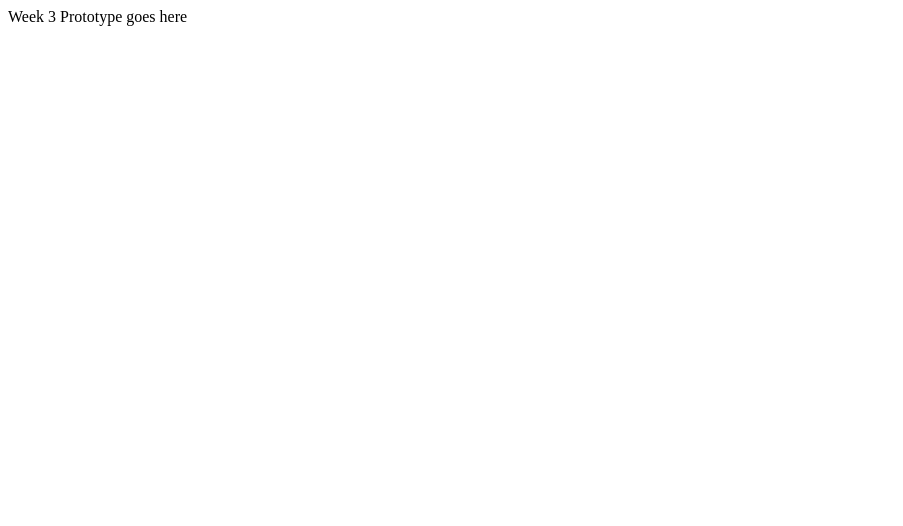
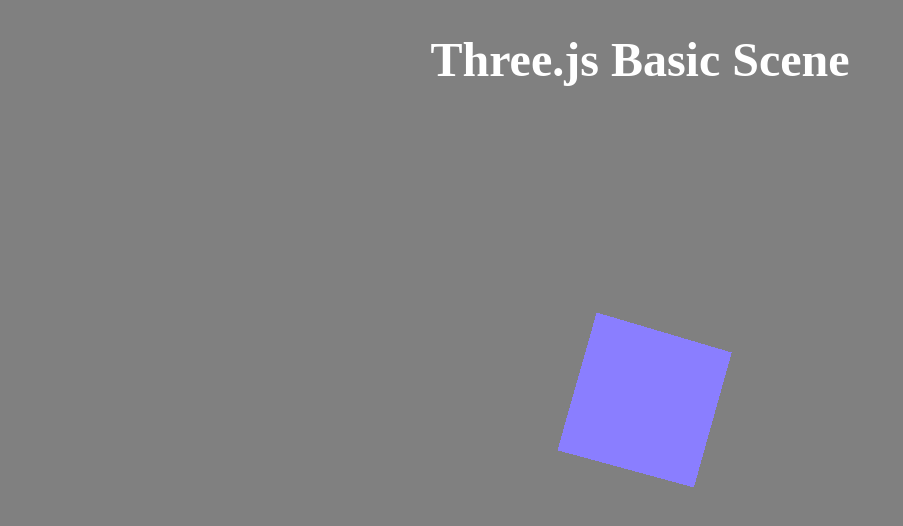
Before and after one commit to Jmoneyaya/IASC-2P02, a plain HTML site: page Week3/index.html in a window 1280 px wide. Shown: the whole page, without its empty margins (0-903 px from the left). Drawn offline with nearby package versions, Linux system fonts and the light colour scheme.

Commit message:
Week 3ish

```diff
--- a/Week3/index.html
+++ b/Week3/index.html
@@ -1 +1,25 @@
-Week 3 Prototype goes here
+<!DOCTYPE html>
+<head>
+    <title>
+        Basic Scene Prototype
+    </title>
+
+    <!-- css -->
+    <link rel="stylesheet" href="style.css">
+
+    <script type="importmap">
+    {
+        "imports":{
+            "three": "https://ga.jspm.io/npm:three@0.160.1/build/three.module.js"
+        }
+    }
+</script>
+
+
+    <!-- three.js scene-->
+    <script src="script.js" type="module"></script>
+</head>
+<body>
+    <h1>Three.js Basic Scene</h1>
+    <canvas class="webgl"></canvas>
+</body>
--- /dev/null
+++ b/Week3/script.js
@@ -0,0 +1,78 @@
+import * as THREE from "three"
+
+/***********
+** SCENE **
+***********/
+// Canvas
+const canvas = document.querySelector('.webgl')
+
+// Scene
+const scene = new THREE.Scene()
+scene.background = new THREE.Color('gray')
+
+// Camera
+const camera = new THREE.PerspectiveCamera(
+    75,
+    window.innerWidth / window.innerHeight,
+    0.1,
+    100
+)
+camera.position.set(0, 0, 5)
+scene.add(camera)
+
+// Renderer
+const renderer = new THREE.WebGLRenderer({
+    canvas: canvas
+})
+renderer.setSize(window.innerWidth, window.innerHeight)
+
+/***********
+** MESHES **
+************/
+// testSphere
+const sphereGeometry = new THREE.SphereGeometry(1)
+const sphereMaterial = new THREE.MeshNormalMaterial()
+const testSphere = new THREE.Mesh(sphereGeometry, sphereMaterial)
+
+//scene.add(testSphere)
+
+// testCube
+const cubeGeometry = new THREE.BoxGeometry(1, 1, 1)
+const cubeMaterial = new THREE.MeshNormalMaterial()
+const testCube = new THREE.Mesh(cubeGeometry, cubeMaterial)
+
+scene.add(testCube)
+
+/*******************
+** ANIMATION LOOP **
+********************/
+const clock = new THREE.Clock()
+
+// Animate
+const animation = () =>
+{
+    // Return elapsedTime
+    const elapsedTime = clock.getElapsedTime()
+
+    // Animate testSphere
+    //testSphere.position.z = Math.sin(elapsedTime * 2) / 0.5
+
+    // Animate testCube 1
+    // Rotate cube
+    testCube.rotation.x = elapsedTime
+    testCube.rotation.y = elapsedTime
+    testCube.rotation.z = elapsedTime
+
+    // Scale cube
+    testCube.scale.x = Math.sin(elapsedTime * 0.5) * 2
+    testCube.scale.y = Math.sin(elapsedTime * 0.5) * 2
+    testCube.scale.z = Math.sin(elapsedTime * 0.5) * 2
+
+    // Renderer
+    renderer.render(scene, camera)
+
+    // Request next frame
+    window.requestAnimationFrame(animation)
+}
+
+animation()
--- /dev/null
+++ b/Week3/style.css
@@ -0,0 +1,14 @@
+.webgl{
+   position: fixed;
+   top: 0;
+   left: 0;
+   outline:none;
+   z-index: -1;
+
+}
+
+h1{
+    color: white;
+    font-size: 48px;
+    text-align: center;
+}
```
